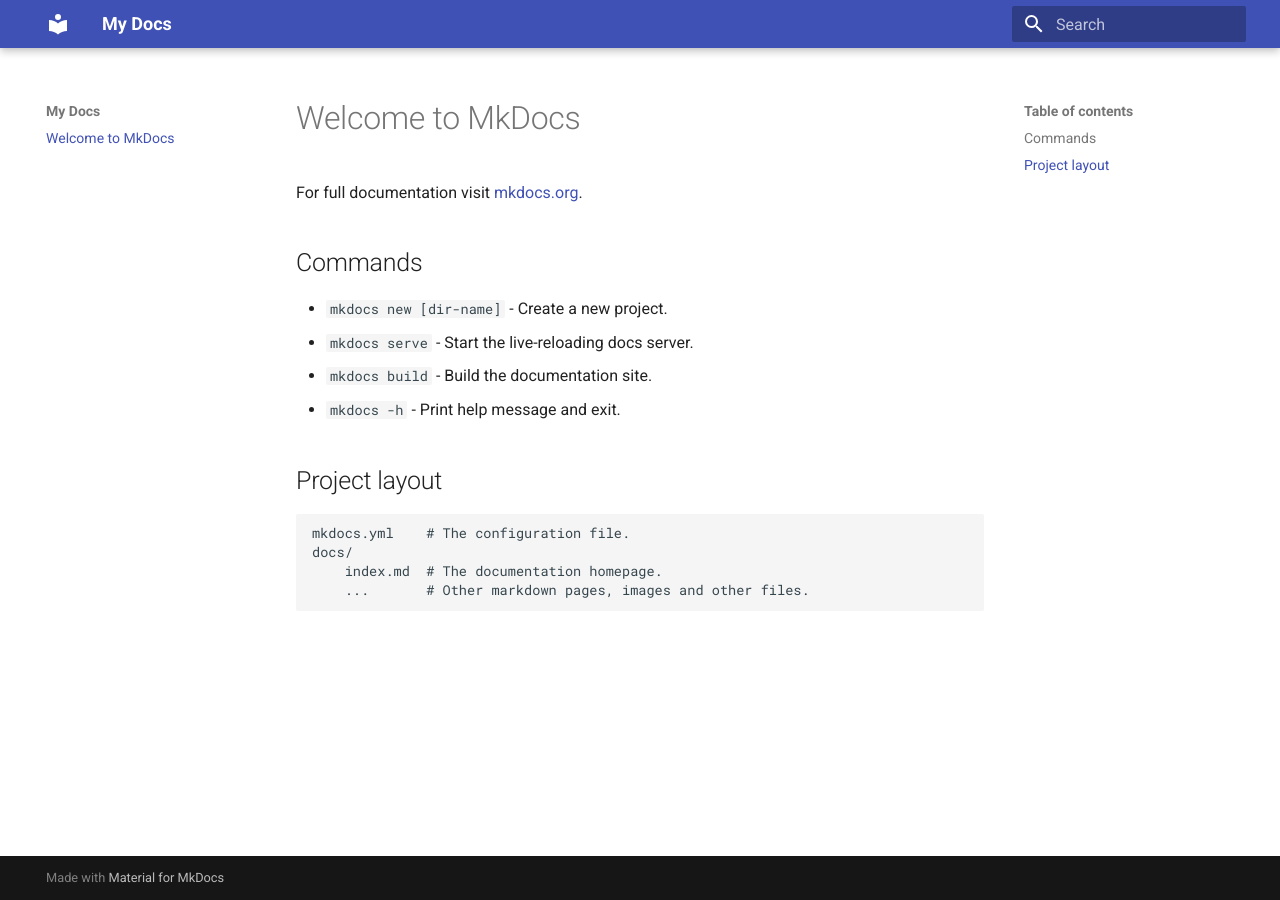
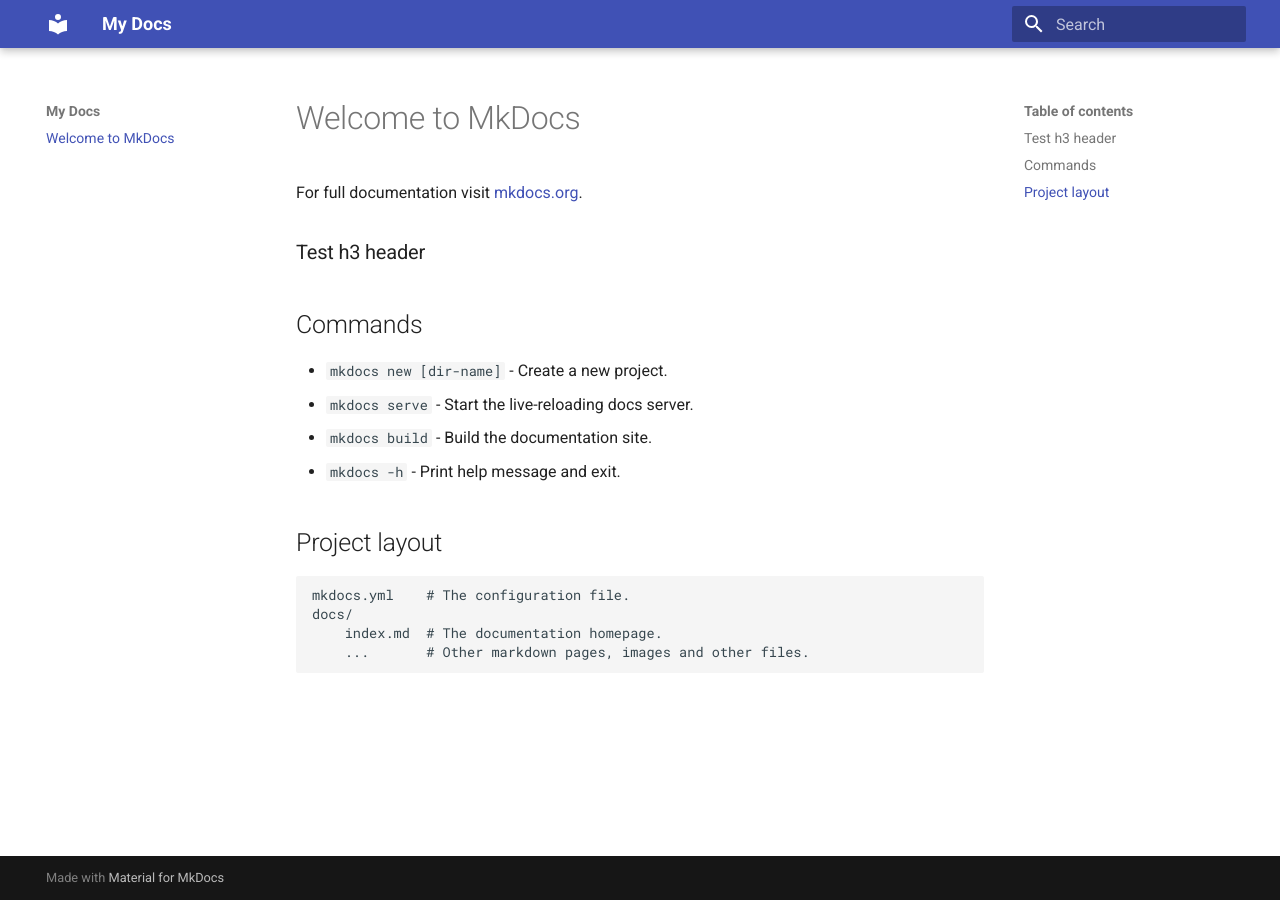
Before and after one commit to yevhen-dyachenko-papernest/test_contest, an MkDocs documentation site: the page built from docs/index.md, in a window 1280 px wide. Built offline with MkDocs 1.6.1 and Material for MkDocs 9.7.7, drawn with Linux system fonts in a browser that asks for light colours.

Commit message:
Add test header

```diff
--- a/docs/index.md
+++ b/docs/index.md
@@ -1,6 +1,8 @@
 # Welcome to MkDocs
 
 For full documentation visit [mkdocs.org](https://www.mkdocs.org).
+
+### Test h3 header
 
 ## Commands
 
```
